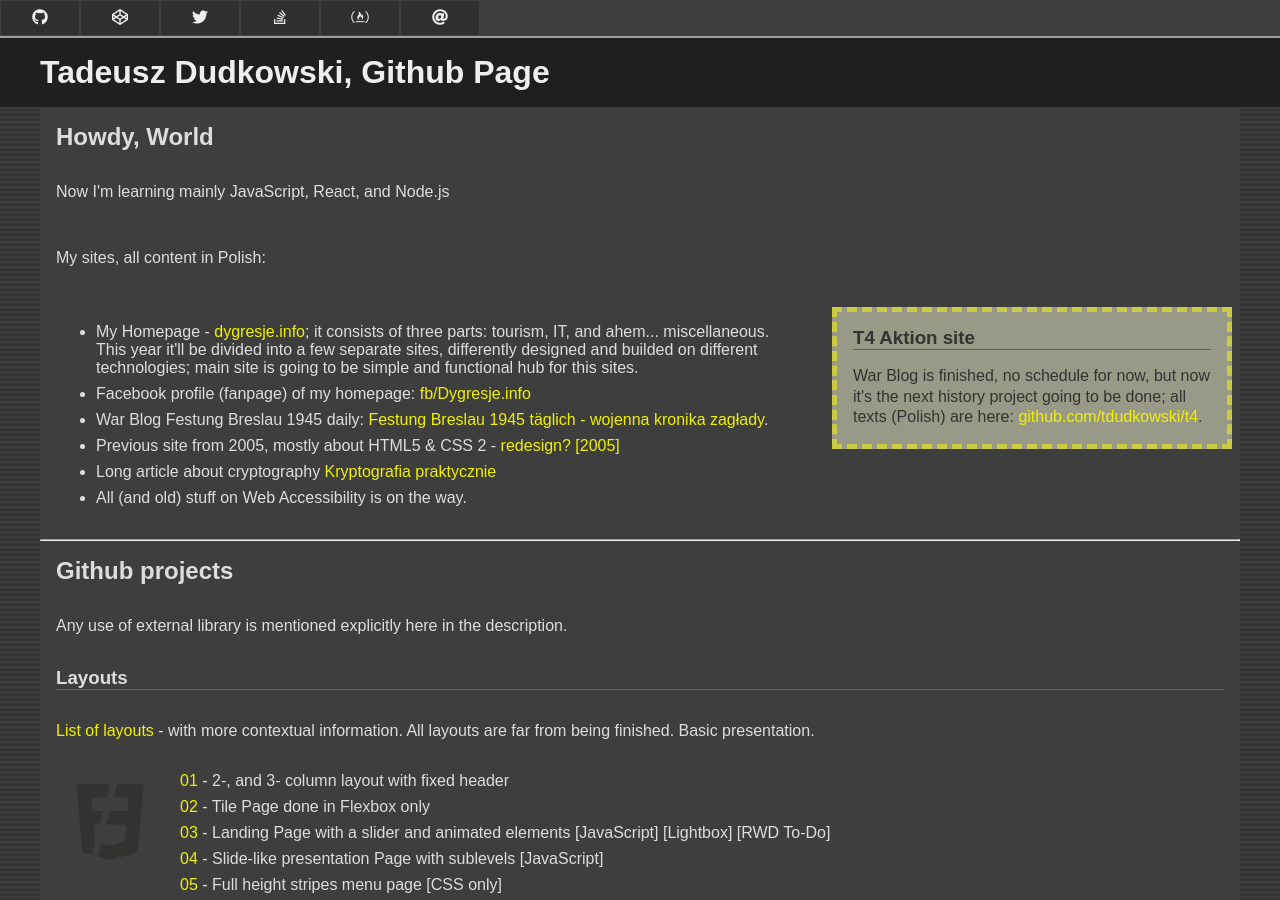
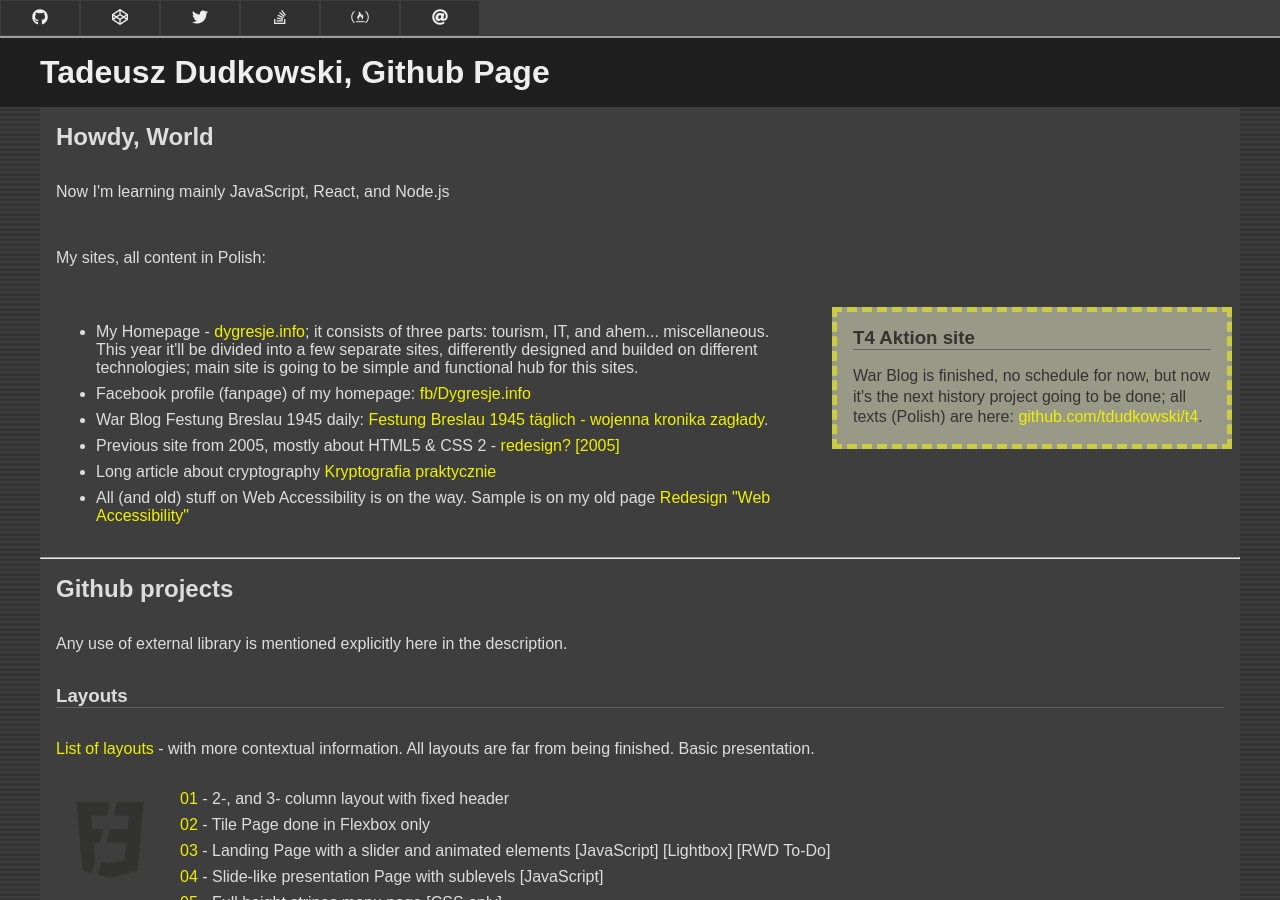
Before and after one commit to tdudkowski/tdudkowski.github.io, a Jekyll site: the page built from index.html, in a window 1280 px wide and 900 px high. Built offline with Jekyll 4.4.1, drawn with Linux system fonts in a browser that asks for light colours; nearby versions of some CDN libraries.

Commit message:
add link to info on WA

```diff
--- a/index.html
+++ b/index.html
@@ -44,7 +44,13 @@ title: Tadeusz Dudkowski, Github Page
         >Kryptografia praktycznie</a
       >
     </li>
-    <li>All (and old) stuff on Web Accessibility is on the way.</li>
+    <li>
+      All (and old) stuff on Web Accessibility is on the way. Sample is on my
+      old page
+      <a href="http://tdudkows.ayz.pl/redesign/wa.html"
+        >Redesign "Web Accessibility"</a
+      >
+    </li>
   </ul>
 
   <div class="doc100">
```
